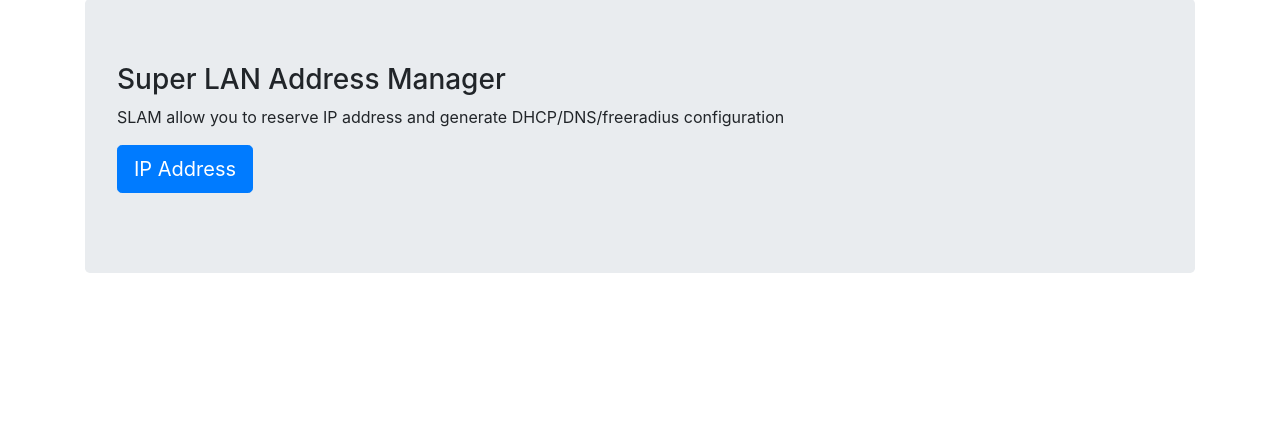
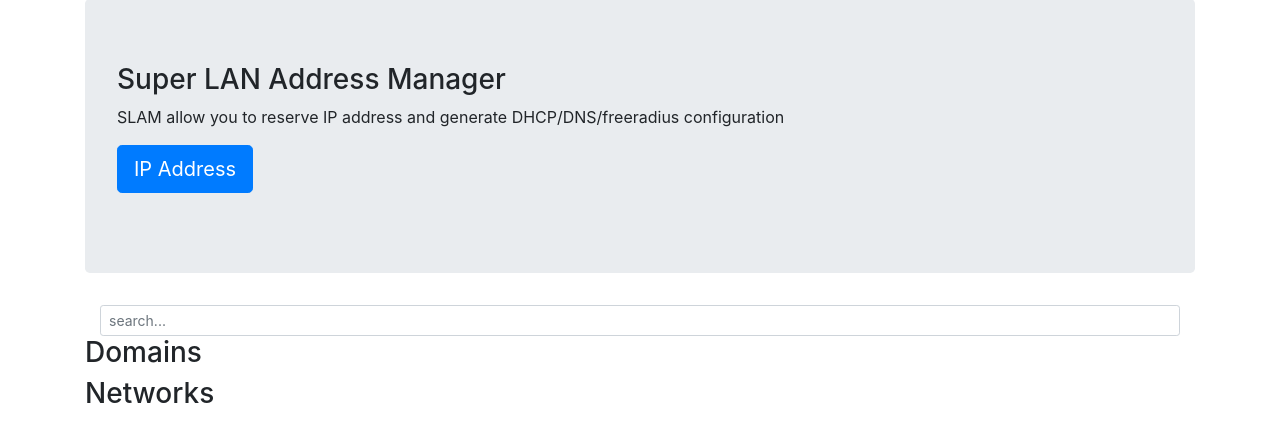
Before and after one commit to guillaume-philippon/slam-v2, a Django app: page / in a window 1280 px wide. Shown: the part 81-523 px from the top of the page. Run offline with Django 3.2, Linux system fonts and the light colour scheme; the visitor is signed in with stand-in values (Sample User, id 1); data that the repository does not hold is empty; some libraries are stand-ins or nearby versions.

Commit message:
Add search web interface

```diff
--- a/slam/slam_core/static/core/index.js
+++ b/slam/slam_core/static/core/index.js
@@ -172,10 +172,30 @@ class HostViewListener {
     }
 }
 
+function search_request() {
+    var raw_request = $('#search-box').val();
+    var search_regex = new RegExp("((\\w*):(\\w*))*");
+    if (search_regex.test(raw_request)) {
+        var request = search_regex.exec(raw_request);
+        console.log('construct request')
+        console.log(request)
+    } else {
+        var request = 'name=' + request;
+    }
+    $(location).attr('href', '/search?' + request);
+}
+
 $(function(){
     new DomainsCtrl();
     new NetworksCtrl();
 //    new NetworkCtrl();
     new HostCtrl();
     new HostViewListener();
+
+    $('#search-box').keypress(function(event){
+        var keycode = (event.keyCode ? event.keyCode : event.which);
+        if (keycode == '13') {
+            search_request()
+        }
+    })
 });
--- a/slam/slam_core/templates/core/index.html
+++ b/slam/slam_core/templates/core/index.html
@@ -18,9 +18,14 @@
                   data-target="#reservationForm">IP Address</button>
         </p>
     </div>
-<div id="networks-dashboard" class="container row">
-<div id="domains-dashboard" class="container row">
+    <div class="container">
+        <input id="search-box" class="form-control form-control-sm" type="text"
+               placeholder="search...">
     </div>
+    <h3>Domains</h3>
+    <div id="domains-dashboard" class="container row"></div>
+    <h3>Networks</h3>
+    <div id="networks-dashboard" class="container row"></div>
 </main>
 {% endblock %}
 
--- a/slam/slam_core/views.py
+++ b/slam/slam_core/views.py
@@ -93,6 +93,8 @@ def search(request):
     :param request: full HTTP request from user
     :return:
     """
+    if request.method == 'GET' and request.headers['Accept'] != 'application/json':
+        return render(request, 'core/search.html', dict())
     data = request.GET.dict()
     options = dict()
     for item in data:
```
Also changed, not shown: slam/slam_core/templates/core/search.html (added, +70 -0 lines), slam/slam_core/static/core/search.js (added). Lines whose indentation alone changed are shown as unchanged.
